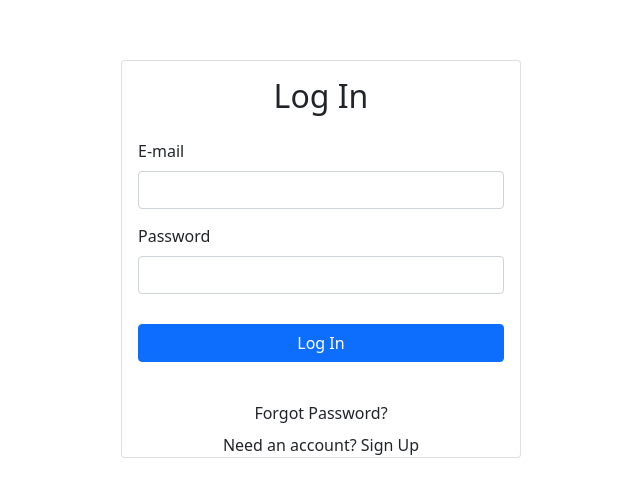
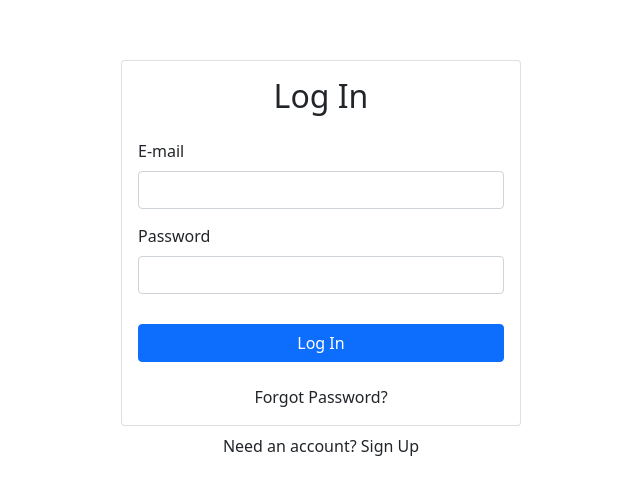
Before and after one commit to infoshareacademy/jfddr3-money-control-app, a React (Create React App) app: page / in a window 1280 px wide. Shown: the part 141-638 px from the top of the page, without its empty margins (319-959 px from the left). Built offline with nearby package versions, Linux system fonts and the light colour scheme.

Commit message:
dodanie ramki

```diff
--- a/src/views/App/Login.js
+++ b/src/views/App/Login.js
@@ -30,14 +30,16 @@ export default function Login() {
                        style={{ margin: '15px 0px'}}type='submit'> Log In
                        </Button>
                     </Form>
-                </Card.Body>
-                <div className='w-100 text-center mt-2' >
+                    <div className='w-100 text-center mt-2' >
             Forgot Password?
            </div>
+                </Card.Body>
+                </Card>
                 <div className='w-100 text-center mt-2' >
              Need an account? Sign  Up
            </div>
-            </Card>
+
+
 
      </>
 
```
